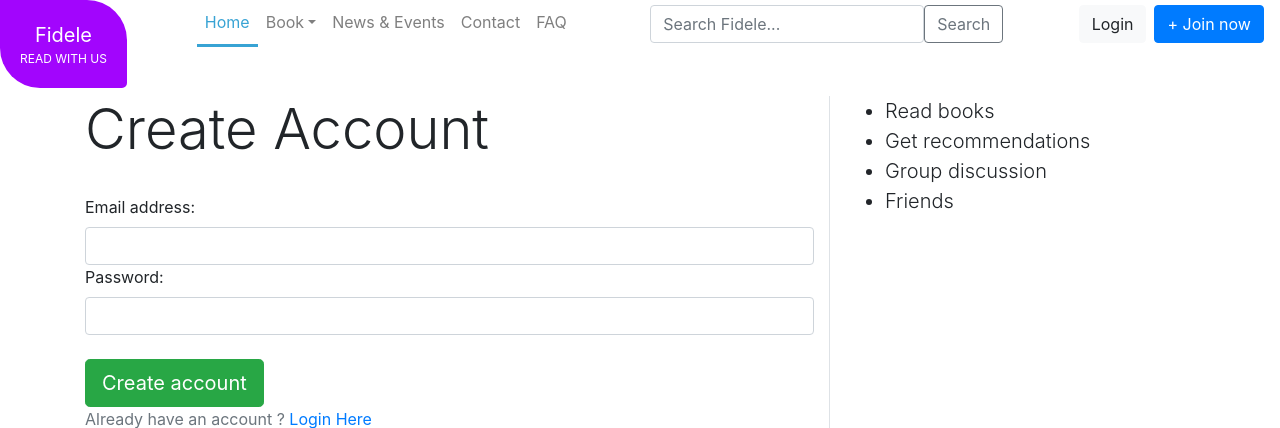
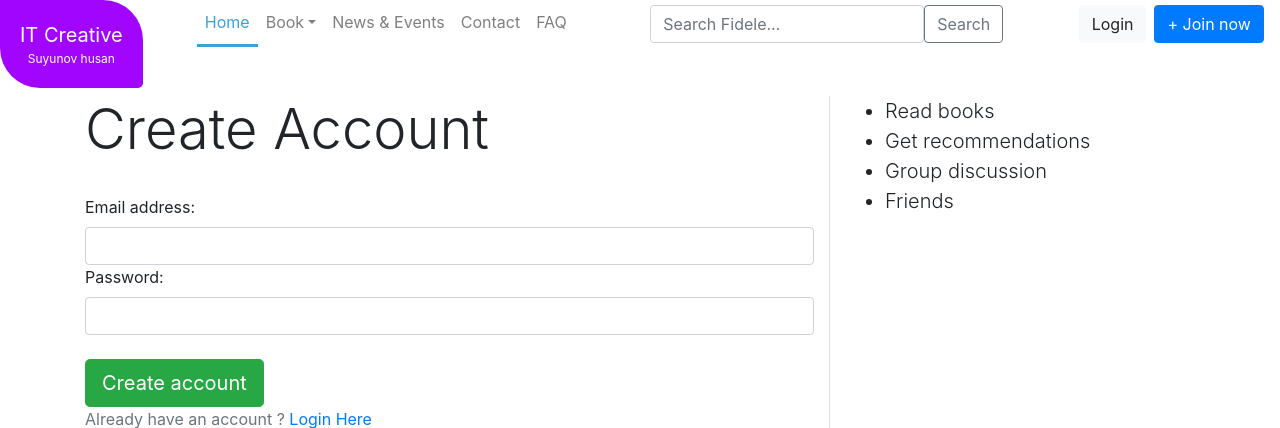
Before and after one commit to Xusanbek0039/django-book-webapp, a Django app: template templates/accounts/user_form.html in a window 1280 px wide. Shown: the top 428 px of the page. Run offline with Django 3.2, Linux system fonts and the light colour scheme; the template is opened without the code that fills it, so the values that code supplies are empty; some libraries are stand-ins or nearby versions.

Commit message:
Update navbar.html

```diff
--- a/templates/navbar.html
+++ b/templates/navbar.html
@@ -45,7 +45,7 @@
 
 <nav id="navbar" class="navbar navbar-expand-xl navbar-light py-0 fixed-top">
     <div class="mr-5">F</div>
-    <a class="navbar-brand" id="navbar-brand-wrapper" href="/">Fidele <br> <small style="font-size: 12px;">READ WITH US</small></a>
+    <a class="navbar-brand" id="navbar-brand-wrapper" href="/">IT Creative <br> <small style="font-size: 12px;">Suyunov husan</small></a>
     <button class="navbar-toggler ml-auto" type="button" data-toggle="collapse" data-target="#navbarsExampleDefault" aria-controls="navbarsExampleDefault" aria-expanded="false" aria-label="Toggle navigation">
       <span class="navbar-toggler-icon"></span>
     </button>
```
